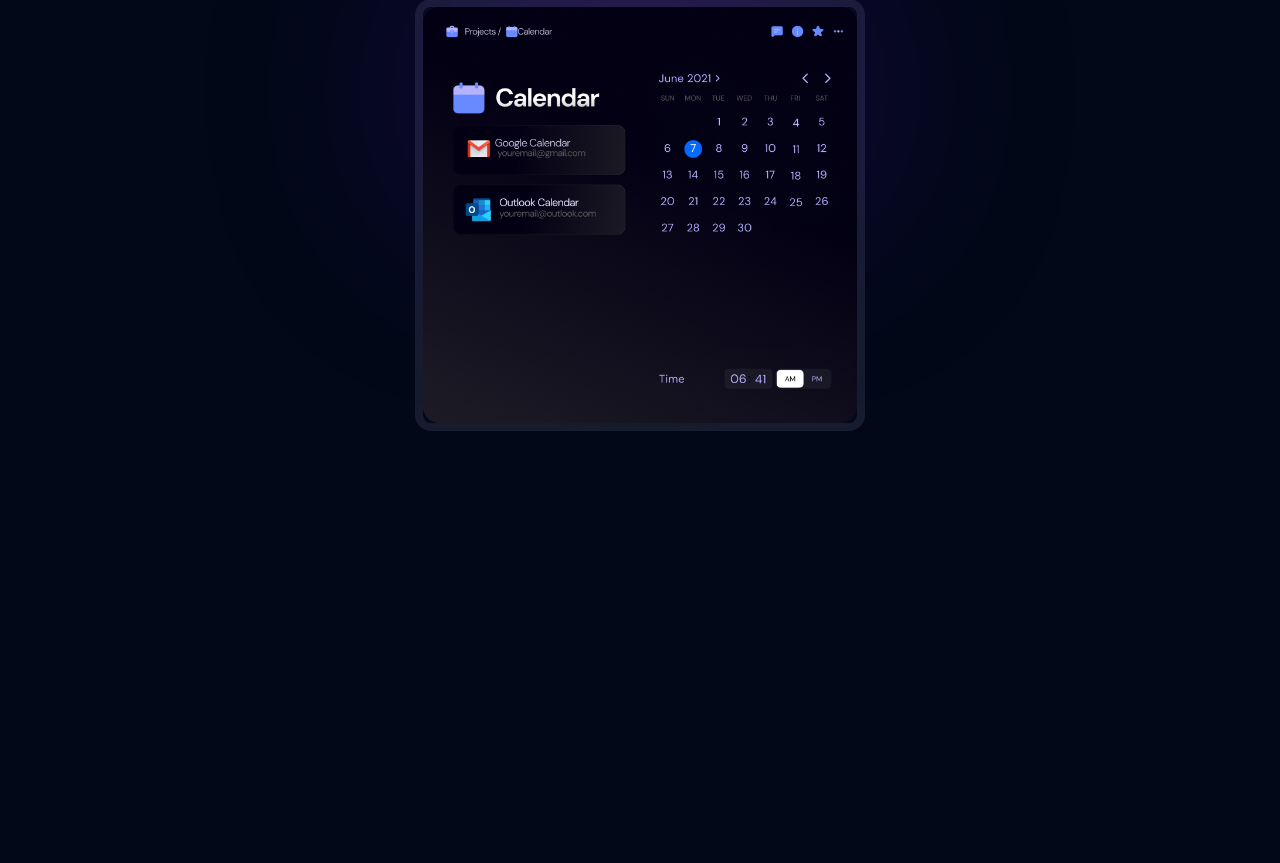
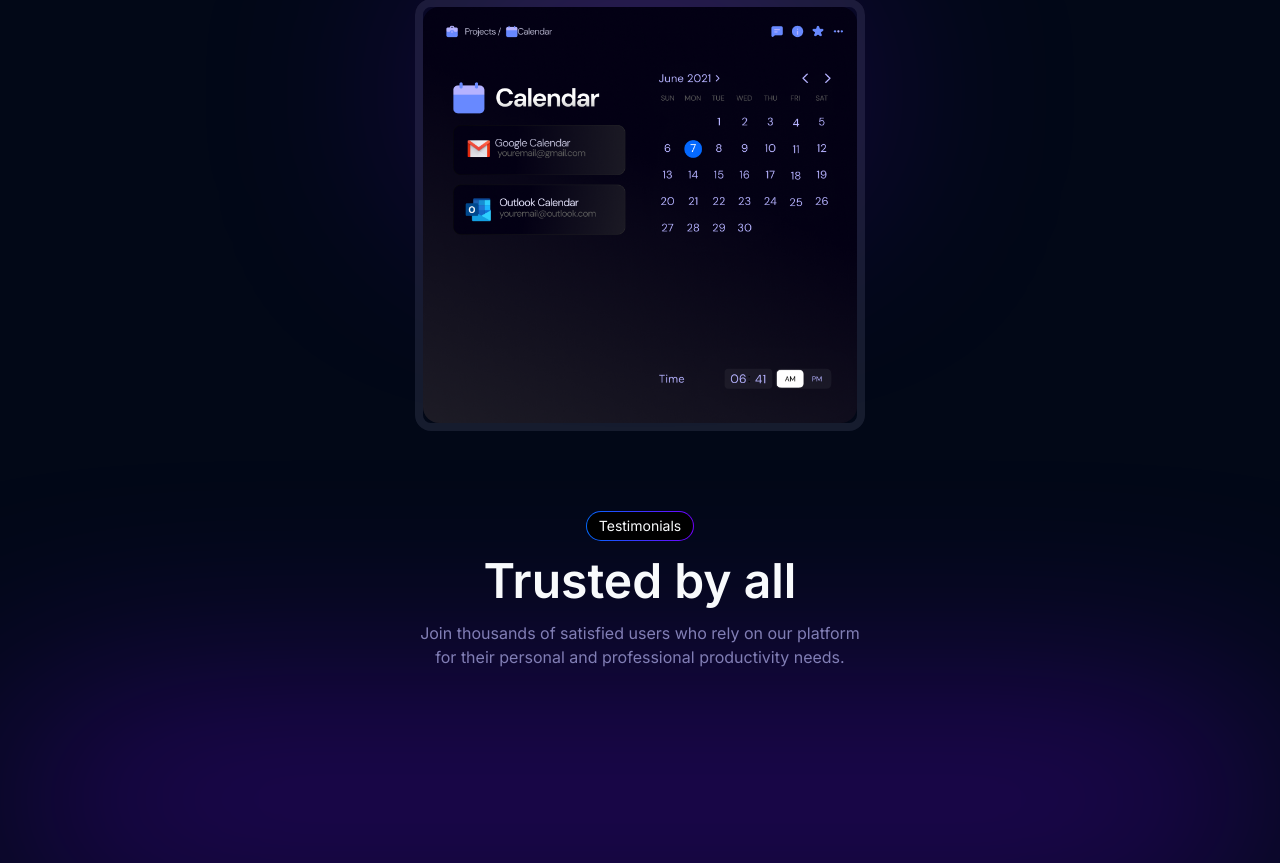
Before and after one commit to drilonhametaj25/take-notes, a Next.js app: page / in a window 1280 px wide. Shown: the part 1300-2163 px from the top of the page. Before the commit the page ends 1731 px from the top, so only its background shows below. Built offline with nearby package versions, Linux system fonts and the light colour scheme; no server answers; the database is empty.

Commit message:
init testimonials

```diff
--- a/src/app/(site)/page.tsx
+++ b/src/app/(site)/page.tsx
@@ -80,23 +80,34 @@ const HomePage = () => {
           {[...Array(2)].map((arr) => (
             <div key={arr} className="flex flex-nowrap animate-slide">
               {CLIENTS.map((client) => (
-                        <div key={client.alt} className="relative w-[200px] m-20 shrink-0 flex items-center">
-                            <Image src={client.logo} alt={client.alt} width={200} className="object-contain max-w-none"/>
+                <div
+                  key={client.alt}
+                  className="relative w-[200px] m-20 shrink-0 flex items-center"
+                >
+                  <Image
+                    src={client.logo}
+                    alt={client.alt}
+                    width={200}
+                    className="object-contain max-w-none"
+                  />
                 </div>
               ))}
             </div>
           ))}
         </div>
       </section>
-      <section className="px-4
+      <section
+        className="px-4
         sm:px-6
         flex
         justify-center
         items-center
         flex-col
         relative
-      ">
-          <div className="w-[30%]
+      "
+      >
+        <div
+          className="w-[30%]
              blur-[120px]
              rounded-full
              h-32
@@ -104,15 +115,46 @@ const HomePage = () => {
              bg-brand-primaryPurple/50
              -z-10
              top-22
-          "/>
-          <TitleSection title="Keep track of your meetings all in one place"
+          "
+        />
+        <TitleSection
+          title="Keep track of your meetings all in one place"
           subheading="Capture your ideas, thoughts, and meetings notes in a structured and organized manner"
           pill="Features"
         />
         <div className="mt-10 max-w-[450px] justify-center items-center relative sm:ml-0 rounded-2xl border-8 border-washed-purple-300 border-opacity-10">
-            <Image src={Cal} alt="Banner"  className="rounded-2xl"/>
+          <Image src={Cal} alt="Banner" className="rounded-2xl" />
         </div>
-
+      </section>
+      <section className="relative">
+        <div
+          className="w-full
+             blur-[120px]
+             rounded-full
+             h-32
+             absolute
+             bg-brand-primaryPurple/50
+             -z-10
+             top-56
+          "
+        />
+        <div
+          className="mt-20
+          px-4
+          sm:px-6
+          flex
+          flex-col
+          overflow-x-hidden
+          overflow-visible
+        "
+        >
+          <TitleSection
+            title="Trusted by all"
+            subheading="Join thousands of satisfied users who rely on our platform for their
+            personal and professional productivity needs."
+            pill="Testimonials"
+          />
+        </div>
       </section>
     </>
   );
```
Lines whose indentation alone changed are shown as unchanged.
